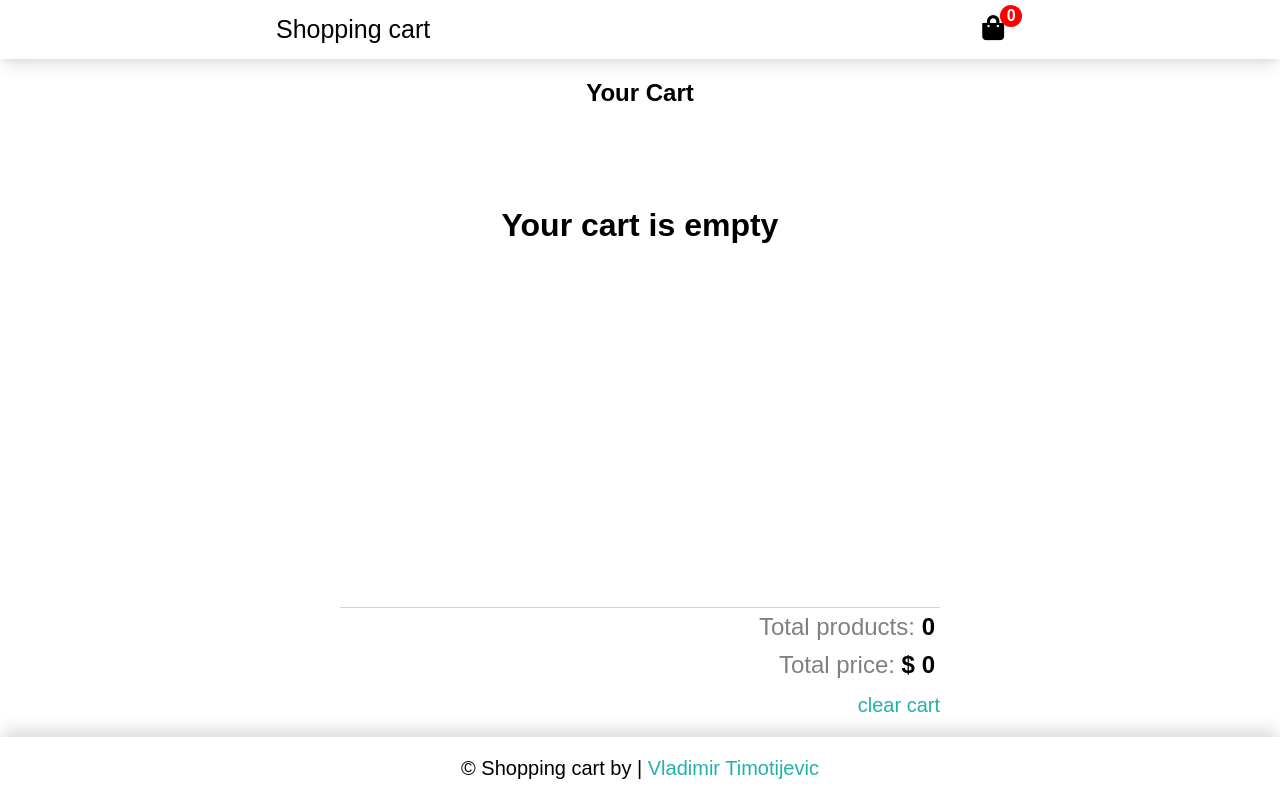
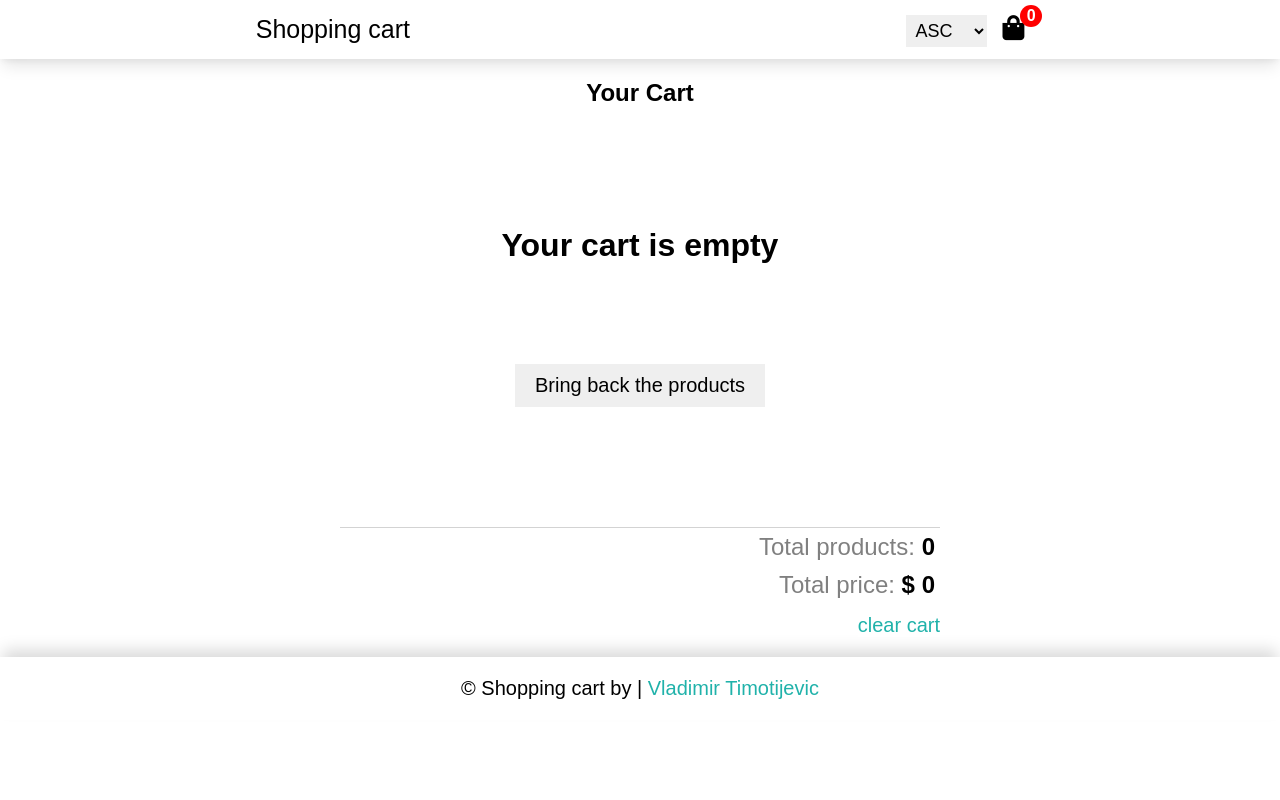
Before and after one commit to TimotijevicVlada/ReactShoppingCart, a React (Create React App) app: page / in a window 1280 px wide. Both pictures are taken after a click on the button "clear cart". Built offline with nearby package versions, Linux system fonts and the light colour scheme.

Commit message:
Sort by price added

```diff
--- a/src/App.css
+++ b/src/App.css
@@ -29,7 +29,7 @@
   width: 22px;
   height: 22px;
   top: 5px;
-  left: 33px;
+  right: -3px;
   border: 1px solid black;
   border-radius: 50%;
   background-color: red;
@@ -37,9 +37,31 @@
   font-weight: bold;
   border: none;
 }
-
+.sortPrice {
+  padding: 5px;
+  font-size: 18px;
+  border: none;
+}
+.sortPrice:focus {
+  outline: none;
+}
 
 /*Cart container*/
+.emptyCart {
+  display: flex;
+  flex-direction: column;
+  align-items: center;
+}
+.emptyCart .backBtn {
+  font-size: 20px;
+  padding: 10px;
+  width: 250px;
+  border: none;
+  cursor: pointer;
+}
+.emptyCart .backBtn:hover {
+  background-color: rgb(182, 182, 182);
+}
 header {
   text-align: center;
   margin: 20px;
--- a/src/App.js
+++ b/src/App.js
@@ -1,18 +1,29 @@
-import {useState, useEffect, useRef} from "react";
-import './App.css';
+import { useState, useEffect, useRef, useCallback } from "react";
+import "./App.css";
 import Navbar from "./components/Navbar";
 import CartContainer from "./components/CartContainer";
-import Sum from './components/Sum';
+import Sum from "./components/Sum";
 import Footer from "./components/Footer";
-import { data } from './data';
-
+import { data } from "./data";
 
 function App() {
 
-
-  const [phones, setPhones] = useState(data);
+  const [phones, setPhones] = useState([]);
   const [totalPrice, setTotalPrice] = useState(0);
   const [totalProducts, setTotalProducts] = useState(0);
+  const [sortOrder, setSortOrder] = useState("ASC");
+
+  const printProducts = useCallback(  () => {
+    if(sortOrder === "ASC") {
+      setPhones(data.sort((a, b) => b.price - a.price));
+    } else {
+      setPhones(data.sort((a, b) => a.price - b.price));
+    }
+  }, [sortOrder])
+
+  useEffect(() => {
+    printProducts();
+  }, [printProducts])
 
   const totalPriceRef = useRef();
   const totalProductRef = useRef();
@@ -20,18 +31,18 @@ function App() {
   const printTotalPrice = () => {
     let newPrice = 0;
     phones.map((item) => {
-      return newPrice += item.price * item.quantity;
-    })
+      return (newPrice += item.price * item.quantity);
+    });
     setTotalPrice(newPrice);
-  }
+  };
 
   const printTotalProducts = () => {
     let numProducts = 0;
     phones.map((item) => {
-      return numProducts += item.quantity;
-    })
+      return (numProducts += item.quantity);
+    });
     setTotalProducts(numProducts);
-  }
+  };
 
   totalPriceRef.current = printTotalPrice;
   totalProductRef.current = printTotalProducts;
@@ -39,43 +50,54 @@ function App() {
   useEffect(() => {
     totalPriceRef.current();
     totalProductRef.current();
-  }, [phones])
+  }, [phones]);
 
   const removeItem = (id) => {
-    const deleted = phones.filter(item => item.id !== id);
+    const deleted = phones.filter((item) => item.id !== id);
     setPhones(deleted);
-  }
+  };
 
   const increaseQuantity = (id) => {
-      let increased = phones.map((item) => {
-        if(item.id === id) {
-          return {...item, quantity: (item.quantity === 10 ? 10 : item.quantity + 1)};
-        }
-        return item;
-      })
-      setPhones(increased);
-  }
+    let increased = phones.map((item) => {
+      if (item.id === id) {
+        return {
+          ...item,
+          quantity: item.quantity === 10 ? 10 : item.quantity + 1,
+        };
+      }
+      return item;
+    });
+    setPhones(increased);
+  };
 
   const decreaseQuantity = (id) => {
     let decreased = phones.map((item) => {
-      if(item.id === id) {
-        return {...item, quantity: (item.quantity === 1 ? 1 : item.quantity - 1)}
+      if (item.id === id) {
+        return {
+          ...item,
+          quantity: item.quantity === 1 ? 1 : item.quantity - 1,
+        };
       }
       return item;
-    })
+    });
     setPhones(decreased);
-  }
+  };
 
   return (
     <div className="App">
-      <Navbar totalProducts={totalProducts}/>
+      <Navbar totalProducts={totalProducts} setSortOrder={setSortOrder}/>
       <CartContainer
         phones={phones}
         removeItem={removeItem}
         increaseQuantity={increaseQuantity}
         decreaseQuantity={decreaseQuantity}
-        />
-      <Sum totalPrice={totalPrice} setPhones={setPhones} totalProducts={totalProducts}/>
+        printProducts={printProducts}
+      />
+      <Sum
+        totalPrice={totalPrice}
+        setPhones={setPhones}
+        totalProducts={totalProducts}
+      />
       <Footer />
     </div>
   );
--- a/src/components/CartContainer.js
+++ b/src/components/CartContainer.js
@@ -1,6 +1,6 @@
 import React from "react";
 
-const CartContainer = ({ phones, removeItem, increaseQuantity, decreaseQuantity }) => {
+const CartContainer = ({ phones, removeItem, increaseQuantity, decreaseQuantity, printProducts }) => {
 
 
   return (
@@ -10,7 +10,11 @@ const CartContainer = ({ phones, removeItem, increaseQuantity, decreaseQuantity
       </header>
       <div className="cartItem_container">
         {phones.length === 0 ? (
-          <h1>Your cart is empty</h1>
+          <div className="emptyCart">
+            <h1>Your cart is empty</h1>
+            <button className="backBtn" onClick={printProducts}>Bring back the products</button>
+          </div>
+
         ) : (
           phones.map((item) => (
             <div className="cart_item" key={item.id}>
--- a/src/components/Navbar.js
+++ b/src/components/Navbar.js
@@ -1,11 +1,17 @@
 import React from 'react';
 
-const Navbar = ({totalProducts}) => {
+const Navbar = ({totalProducts, setSortOrder}) => {
 
     return (
         <div className="navbar">
             <div className="logo">Shopping cart</div>
-            <div className="cart"><i className="fas fa-shopping-bag"></i><span className="cart-num">{totalProducts}</span></div>
+            <div className="cart">
+                <select className="sortPrice" onChange={(e) => setSortOrder(e.target.value)}>
+                    <option value="ASC">ASC</option>
+                    <option value="DESC">DESC</option>
+                </select>
+                <i className="fas fa-shopping-bag"></i><span className="cart-num">{totalProducts}</span>
+            </div>
         </div>
     )
 }
```
